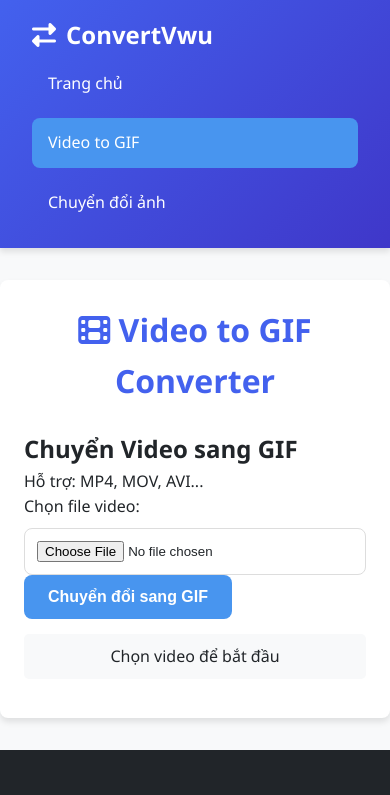
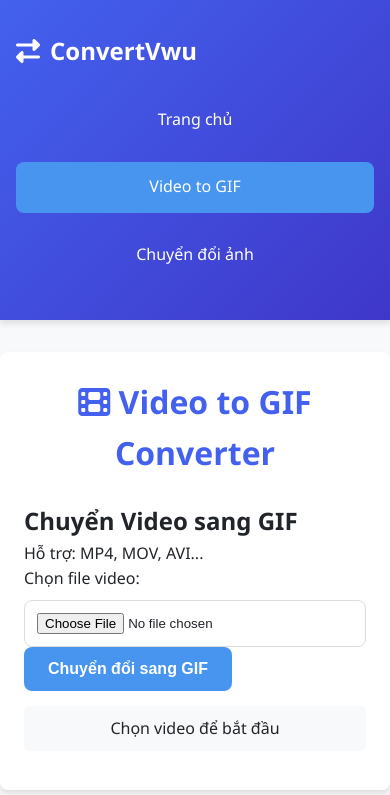
Before and after one commit to vwudev/converter, a plain HTML site: page video-to-gif.html in a window 390 px wide. Shown: the top 795 px of the page. Drawn offline with Linux system fonts and the light colour scheme.

Commit message:
Update new styles.css

```diff
--- a/css/styles.css
+++ b/css/styles.css
@@ -78,6 +78,7 @@ header {
 .nav-menu {
     display: flex;
     list-style: none;
+    align-items: center;
 }
 
 .nav-item {
@@ -472,36 +473,35 @@ footer {
 
 /* ============ Responsive Styles ============ */
 @media (max-width: 768px) {
+    /* Common */
+    .navbar {
+        flex-direction: column;
+        align-items: flex-start;
+        padding: 1rem;
+    }
+
+    .logo-container {
+        margin-bottom: 1rem;
+    }
+
     .nav-menu {
         flex-direction: column;
         width: 100%;
+        margin-top: 1rem;
     }
 
     .nav-item {
+        margin: 0.5rem 0;
         width: 100%;
-    margin: 0.3rem 0;
+        text-align: center;
     }
 
     .nav-link {
         display: block;
         width: 100%;
-    text-align: left;
-    padding: 0.75rem 1rem;
-  }
+        padding: 0.8rem;
     }
 
-  .logo-container {
-    flex-direction: column;
-    align-items: flex-start;
-    gap: 0.5rem;
-    margin-bottom: 1rem;
-  }
-
-  .slogan {
-    max-width: 100%;
-    font-size: 0.8rem;
-    margin-bottom: 0.5rem;
-  }
     .footer-container {
         flex-direction: column;
         text-align: center;
```
Lines whose indentation alone changed are shown as unchanged.
